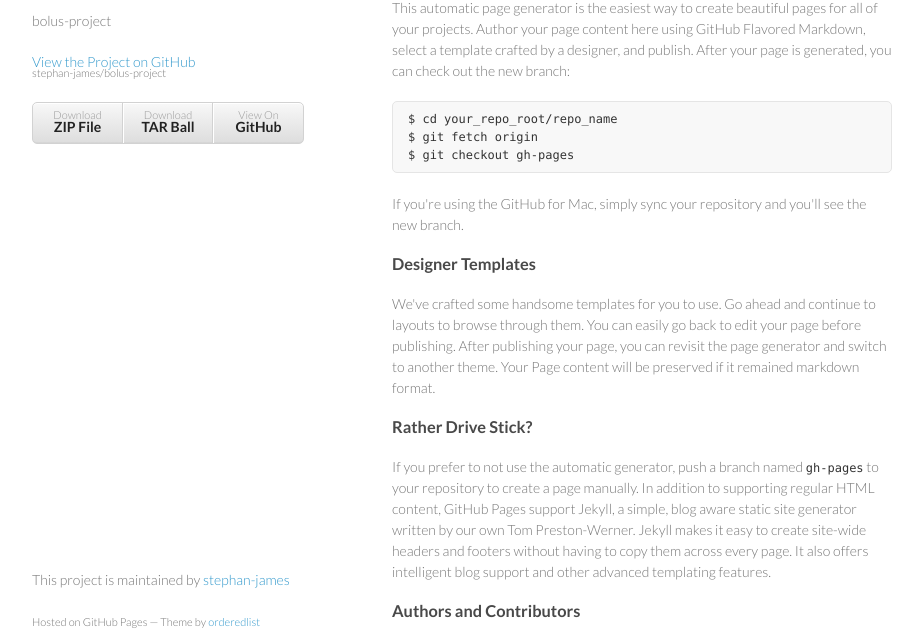
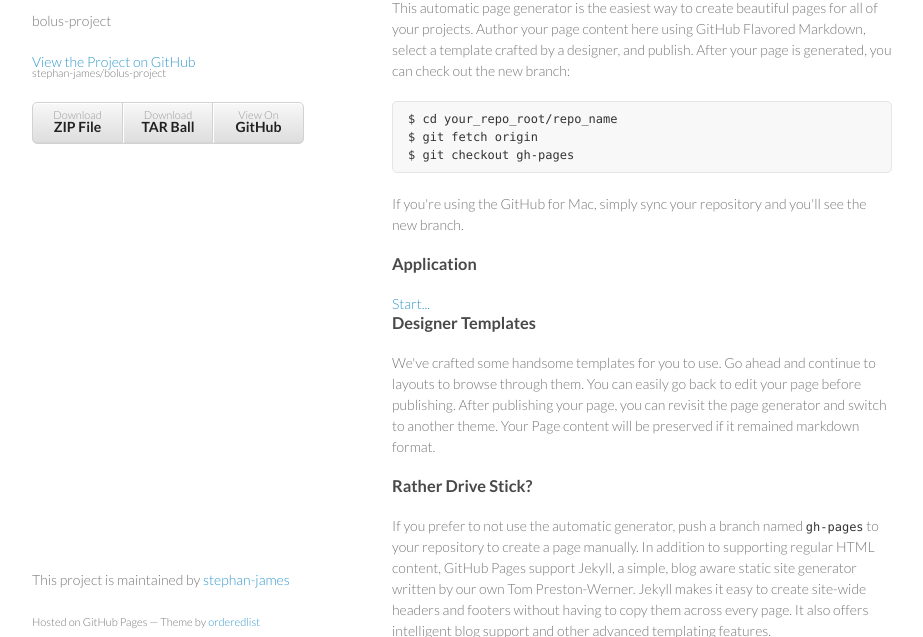
Before and after one commit to stephan-james/bolus-project, a plain HTML site: page index.html in a window 1280 px wide. Shown: the part 99-736 px from the top of the page, without its empty margins (178-1101 px from the left). Drawn offline with Linux system fonts and the light colour scheme.

Commit message:
Update index.html

```diff
--- a/index.html
+++ b/index.html
@@ -40,6 +40,9 @@ $ git checkout gh-pages
 
 <p>If you're using the GitHub for Mac, simply sync your repository and you'll see the new branch.</p>
 
+<h3>Application</h3>
+<a href="application/">Start...</a>
+
 <h3>
 <a id="designer-templates" class="anchor" href="#designer-templates" aria-hidden="true"><span class="octicon octicon-link"></span></a>Designer Templates</h3>
 
```
